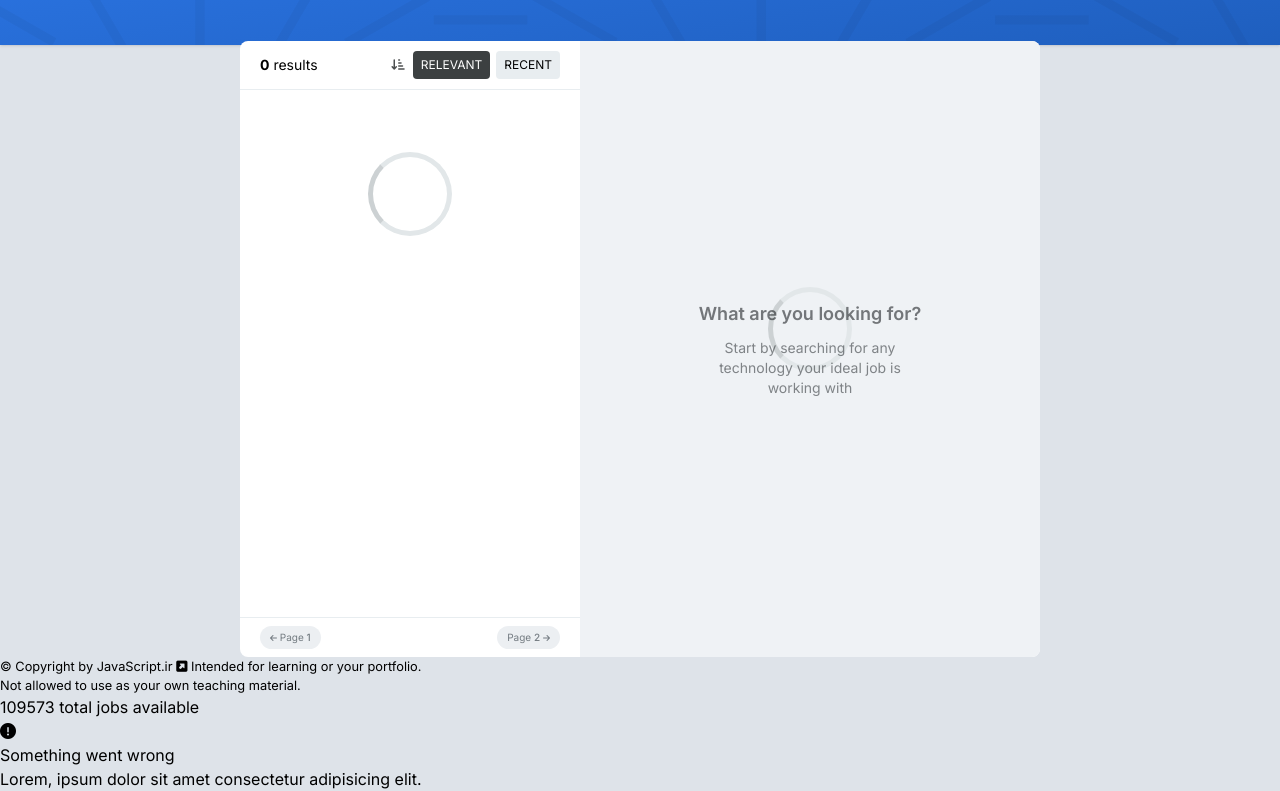
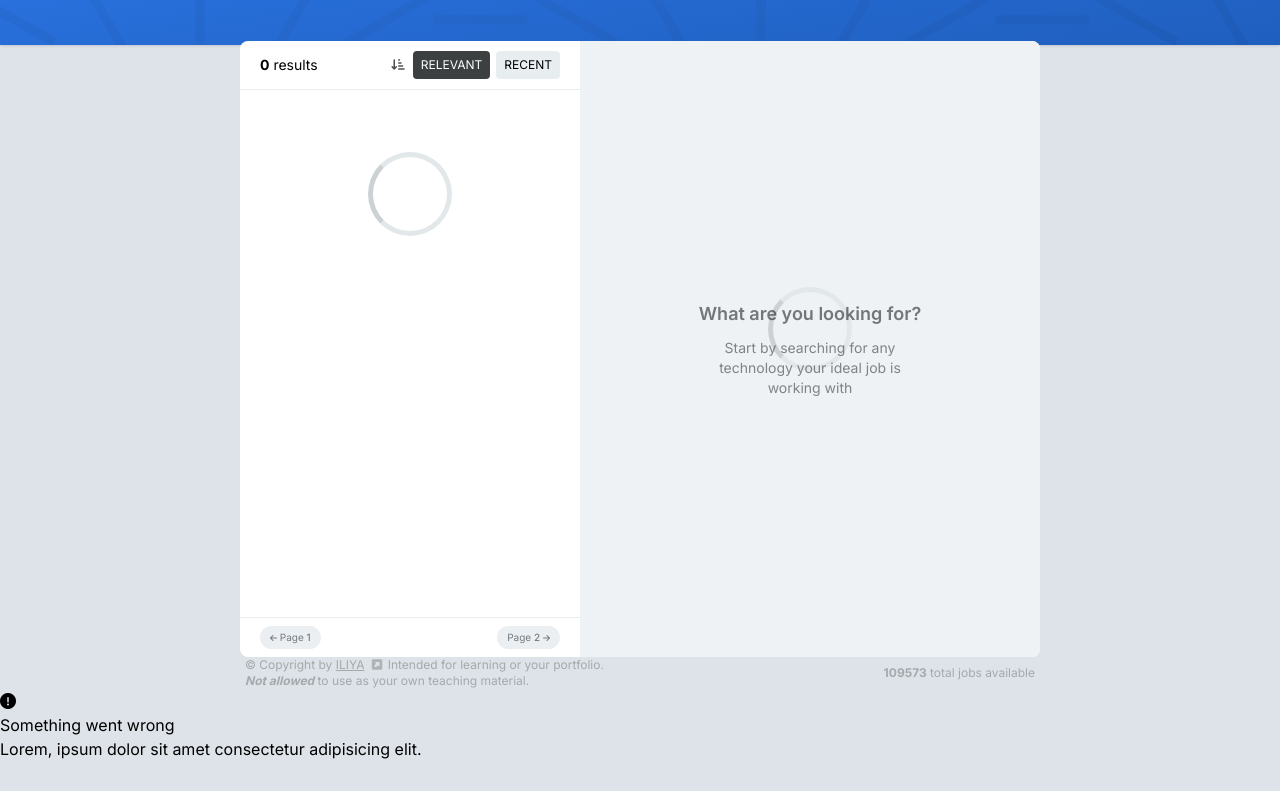
Before and after one commit to iliyat38/Job-Remote-JS-Tailwind, a website: page src/index.html in a window 1280 px wide. Shown: the part 165-956 px from the top of the page. After the commit the page ends 926 px from the top, so only its background shows below. Drawn offline with Linux system fonts and the light colour scheme.

Commit message:
footer added

```diff
--- a/src/index.html
+++ b/src/index.html
@@ -18,7 +18,7 @@
 
 </head>
 
-<body class="body relative bg-[#dee3e9] min-h-screen font-inter">
+<body class="body relative bg-[#dee3e9] min-h-dvh font-inter">
 
     <div
         class="background absolute h-52.5 w-full top-0 left-0 -z-2 overflow-hidden bg-linear-to-br from-[#1f73f1ea] to-[#084fb9e4] shadow">
@@ -61,8 +61,7 @@
         <div
             class="container flex flex-col lg:flex-row bg-white rounded-lg mt-11 max-h-154 max-w-[800px] min-w-[200px] w-[95vw] lg:h-154 animate-intro">
             <section class="search-results relative flex flex-col justify-between lg:w-85 ">
-
-                <div class="spinner spinner--search spinner--hidden ">
+                <div class="spinner spinner--search spinner--hidden">
                 </div>
 
                 <div
@@ -116,15 +115,18 @@
         </div>
     </main>
 
-    <footer class="footer">
-        <small class="copyright">
-            <p class="copyright__text">© Copyright by <a href="https://JavaScript.ir" class="copyright__link"
-                    target="_blank">JavaScript.ir</a> <i class="fa-solid fa-square-up-right copyright__icon"></i>
+    <footer class="footer max-w-[830px] flex items-center justify-between text-[#a4a9ac] mx-auto px-5">
+        <small class="copyright m-auto sm:m-0 text-xs selection:bg-[#6464640d]">
+            <p class="copyright__text text-center leading-1.2 sm:text-start">© Copyright by <a href="."
+                    class="copyright__link underline" target="_self">ILIYA</a> <i
+                    class="fa-solid fa-square-up-right copyright__icon text-[#aeb3b6] text-xs ml-1 mr-0.5"></i>
                 Intended for learning or your portfolio.</p>
-            <p class="copyright__text"><span class="u-bold u-italic">Not allowed</span> to use as your own teaching
+            <p class="copyright__text text-center leading-1.2 sm:text-start"><span class="font-bold italic">Not
+                    allowed</span> to use
+                as your own teaching
                 material.</p>
         </small>
-        <p class="jobs-available"><span class="u-bold">109573</span> total jobs available</p>
+        <p class="jobs-available hidden text-xs sm:block"><span class="font-bold">109573</span> total jobs available</p>
     </footer>
 
     <section class="error">
--- a/src/input.css
+++ b/src/input.css
@@ -55,7 +55,6 @@
 
 @utility pagination__button {
     @apply text-[10px] bg-[#eceff2] py-1 px-2.5 rounded-4xl text-[#747c82] cursor-pointer focus:bg-[#dde2e6] hover:bg-[#dde2e6] transition-all duration-200;
-<<<<<<< HEAD
 }
 
 @utility job-details__start-text {
@@ -64,6 +63,4 @@
 
 @utility spinner {
     @apply absolute rounded-full border-5 border-[#e2e7e9] border-l-[#ccd1d3] w-21 h-21 left-1/2 top-[3%] lg:top-[18%] animate-spinner;
-=======
->>>>>>> 656b78b93d651c44eed471fdeb386b921f8c3324
 }
```
Also changed, not shown: src/output.css.
